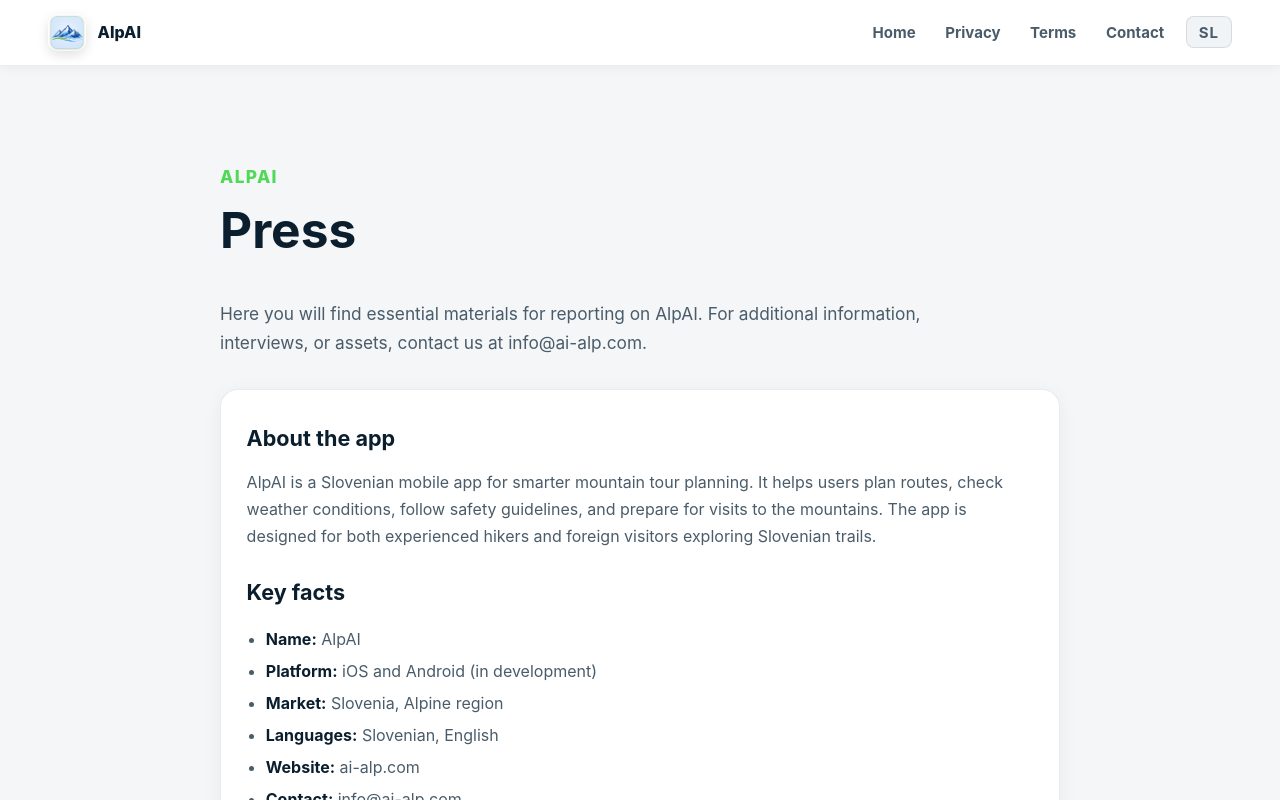
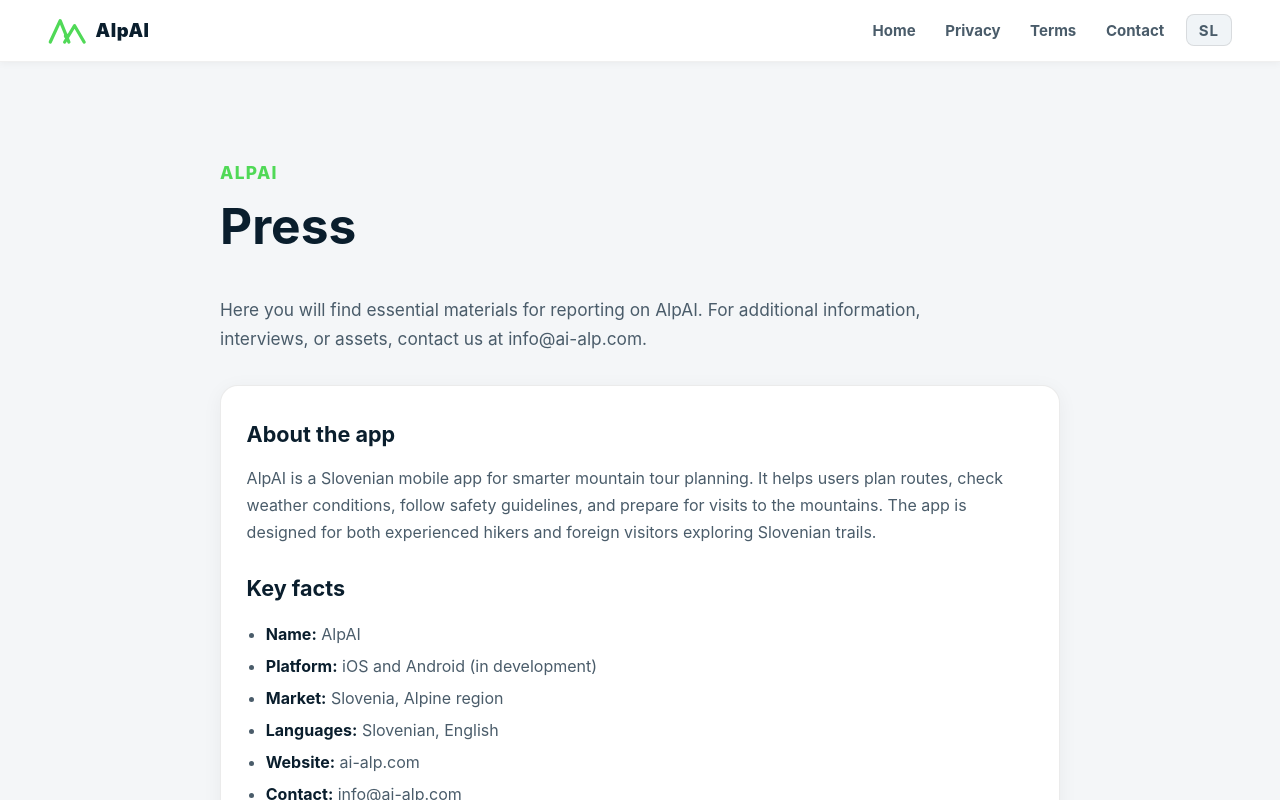
Before and after one commit to eriksamsa/ai-alp-website, a Next.js app: page /en/press in a window 1280 px wide. Shown: the top 800 px of the page. Built offline with nearby package versions, Linux system fonts and the light colour scheme.

Commit message:
Update  website

```diff
--- a/app/(sl)/layout.tsx
+++ b/app/(sl)/layout.tsx
@@ -1,6 +1,7 @@
 import type { Metadata, Viewport } from 'next';
 import Link from 'next/link';
 import LanguageSwitcher from '../LanguageSwitcher';
+import MountainLogo from '../MountainLogo';
 import '../globals.css';
 
 const siteUrl = 'https://ai-alp.com';
@@ -61,7 +62,7 @@
       <body>
         <header className="site-header">
           <Link className="brand" href="/">
-            <img className="brand-icon" src="/alpai-logo.png" alt="" aria-hidden="true" />
+            <MountainLogo size={38} />
             <span>AlpAI</span>
           </Link>
           <nav className="site-nav" aria-label="Glavna navigacija">
--- /dev/null
+++ b/app/MountainLogo.tsx
@@ -0,0 +1,46 @@
+interface Props {
+  size?: number;
+  color?: string;
+}
+
+export default function MountainLogo({ size = 40, color = '#50D957' }: Props) {
+  const w = size;
+  const h = size * (48 / 58); // original ratio from Flutter painter
+
+  // Points scaled from Flutter _AlpAiLogoPainter (canvas size 58×48)
+  const lx1 = w * 0.06, ly1 = h * 0.86;
+  const lx2 = w * 0.32, ly2 = h * 0.18;
+  const lx3 = w * 0.55, ly3 = h * 0.86;
+
+  const rx1 = w * 0.44, ry1 = h * 0.86;
+  const rx2 = w * 0.70, ry2 = h * 0.34;
+  const rx3 = w * 0.95, ry3 = h * 0.86;
+
+  const dotX = w * 0.48, dotY = h * 0.67;
+
+  return (
+    <svg
+      width={w}
+      height={h}
+      viewBox={`0 0 ${w} ${h}`}
+      fill="none"
+      aria-hidden="true"
+    >
+      <polyline
+        points={`${lx1},${ly1} ${lx2},${ly2} ${lx3},${ly3}`}
+        stroke={color}
+        strokeWidth={w * 0.085}
+        strokeLinecap="round"
+        strokeLinejoin="round"
+      />
+      <polyline
+        points={`${rx1},${ry1} ${rx2},${ry2} ${rx3},${ry3}`}
+        stroke={color}
+        strokeWidth={w * 0.085}
+        strokeLinecap="round"
+        strokeLinejoin="round"
+      />
+      <circle cx={dotX} cy={dotY} r={w * 0.065} fill={color} />
+    </svg>
+  );
+}
--- a/app/en/layout.tsx
+++ b/app/en/layout.tsx
@@ -1,6 +1,7 @@
 import type { Metadata, Viewport } from 'next';
 import Link from 'next/link';
 import LanguageSwitcher from '../LanguageSwitcher';
+import MountainLogo from '../MountainLogo';
 import '../globals.css';
 
 const siteUrl = 'https://ai-alp.com';
@@ -61,7 +62,7 @@
       <body>
         <header className="site-header">
           <Link className="brand" href="/en">
-            <img className="brand-icon" src="/alpai-logo.png" alt="" aria-hidden="true" />
+            <MountainLogo size={38} />
             <span>AlpAI</span>
           </Link>
           <nav className="site-nav" aria-label="Main navigation">
--- a/app/globals.css
+++ b/app/globals.css
@@ -50,28 +50,22 @@
   align-items: center;
   justify-content: space-between;
   gap: 1.5rem;
-  padding: 0.85rem clamp(1rem, 4vw, 3rem);
-  border-bottom: 1px solid rgba(0,0,0,0.07);
-  background: rgba(255,255,255,0.95);
+  padding: 0.75rem clamp(1rem, 4vw, 3rem);
+  border-bottom: 1px solid rgba(0,0,0,0.06);
+  background: rgba(255,255,255,0.97);
   backdrop-filter: blur(20px);
-  box-shadow: 0 1px 12px rgba(0,0,0,0.06);
+  box-shadow: 0 1px 8px rgba(0,0,0,0.05);
 }
 
 .brand {
   display: inline-flex;
   align-items: center;
-  gap: 0.75rem;
+  gap: 0.6rem;
   color: #0a1e2d;
-  font-weight: 850;
+  font-weight: 900;
+  font-size: 1.15rem;
   white-space: nowrap;
-}
-
-.brand-icon {
-  width: 2.35rem;
-  height: 2.35rem;
-  border-radius: 10px;
-  object-fit: cover;
-  box-shadow: 0 4px 12px rgba(0,0,0,0.12);
+  letter-spacing: 0.5px;
 }
 
 .site-nav,
```
